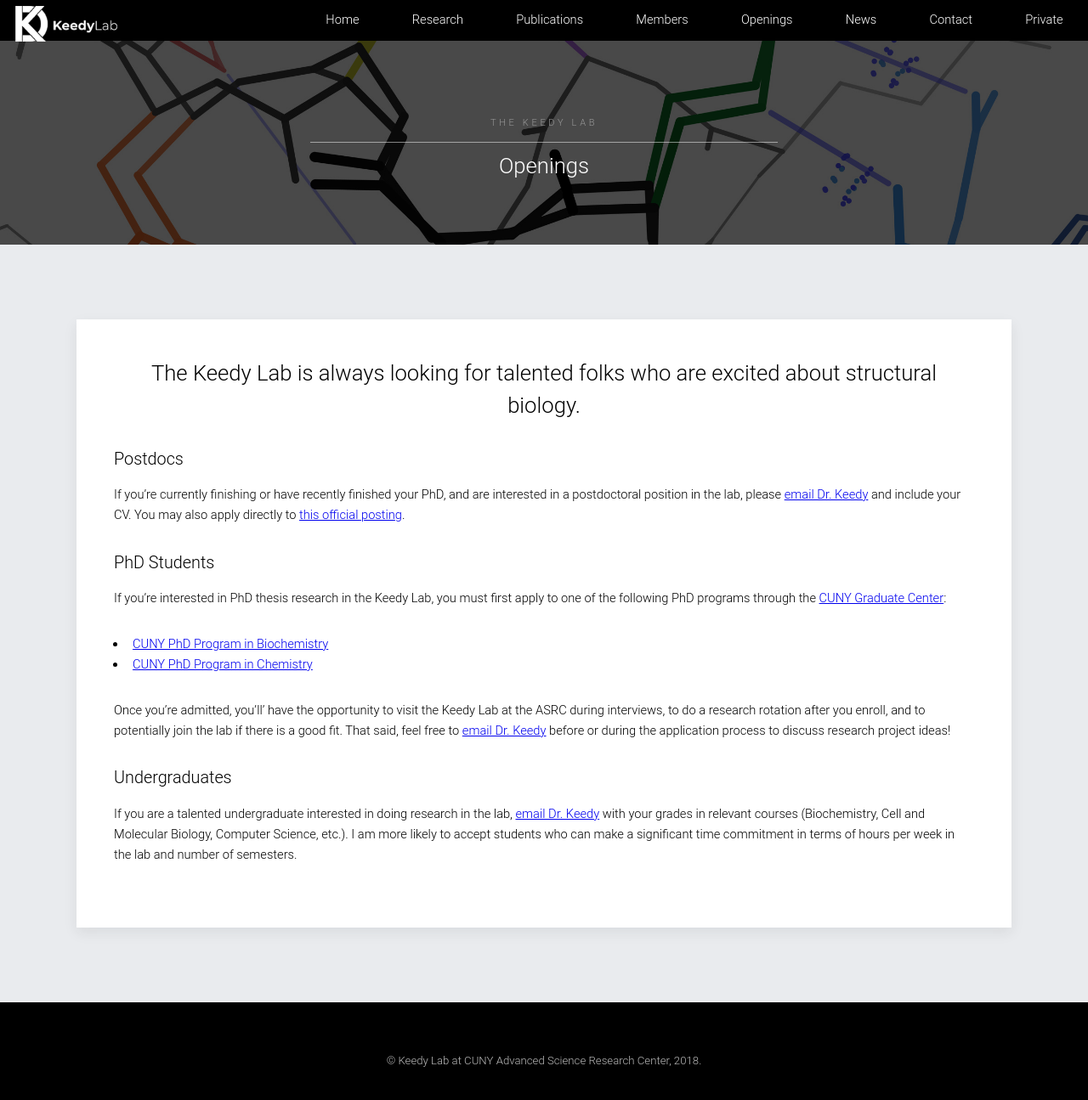
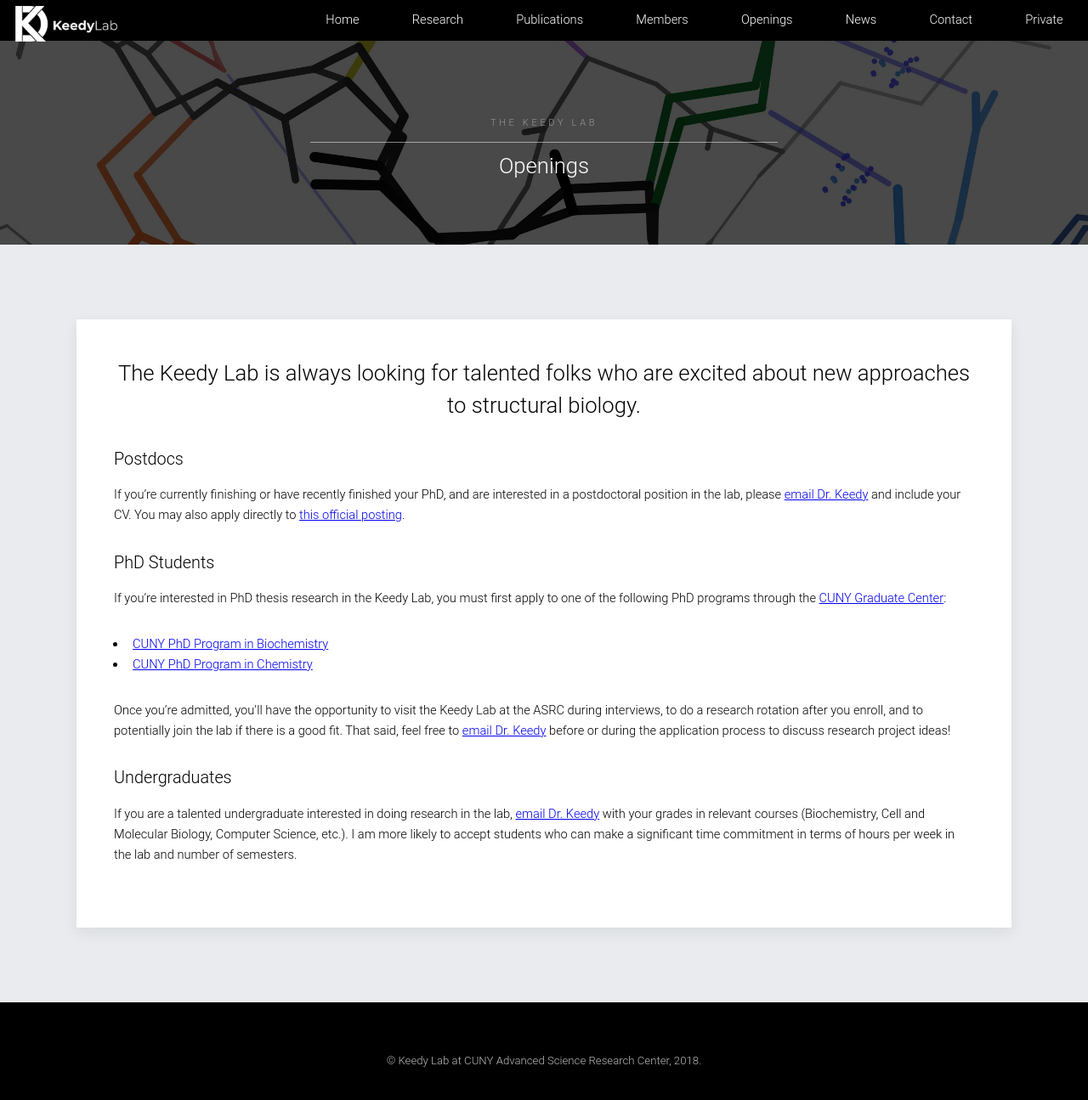
Before and after one commit to keedylab/keedylab.github.io, a Jekyll site: the page built from openings/index.html, in a window 1280 px wide and 1304 px high. Shown: the top 1295 px of the window at 85% size. Built offline with Jekyll 4.4.1, drawn with Linux system fonts in a browser that asks for light colours.

Commit message:
Tweaked CCP4SW pub

```diff
--- a/_data/publications.yml
+++ b/_data/publications.yml
@@ -1,10 +1,10 @@
-- citation: '**Keedy DA**. Journey to the center of the protein: allostery from multitemperature multiconformer X-­ray crystallography. *Acta Cryst D*. 2019'
+- citation: '**Keedy DA**. Journey to the center of the protein: allostery from multitemperature multiconformer X-­ray crystallography. *Acta Cryst D*. 2019.'
   date: 201901
-  image: '/images/pub/catalase_alt_netwk.jpg'
+  image: '/images/catalase_alt_netwk.jpg'
   pmid: In Process
   pmcid: In Process
   biorxiv:
-  pdf: '/pdf/keedy_2019'
+  pdf: '/pdf/keedy_2019.pdf'
   links:
     - name: CCP4
       url: 'http://www.ccp4.ac.uk/index.php'
--- a/openings/index.html
+++ b/openings/index.html
@@ -2,7 +2,7 @@
 layout: pages
 title: Openings
 group: openings
-heading: The Keedy Lab is always looking for talented folks who are excited about structural biology.
+heading: The Keedy Lab is always looking for talented folks who are excited about new approaches to structural biology.
 bgimage: ../../images/keedyasrc.jpg
 ---
 
@@ -17,7 +17,7 @@
   * [CUNY PhD Program in Biochemistry](https://www.gc.cuny.edu/Page-Elements/Academics-Research-Centers-Initiatives/Doctoral-Programs/Biochemistry/Admissions)
   * [CUNY PhD Program in Chemistry](https://www.gc.cuny.edu/Page-Elements/Academics-Research-Centers-Initiatives/Doctoral-Programs/Chemistry/Prospective-Students)
 
-Once you're admitted, you'll' have the opportunity to visit the Keedy Lab at the ASRC during interviews, to do a research rotation after you enroll, and to potentially join the lab if there is a good fit.  That said, feel free to [email Dr. Keedy](mailto:daniel.keedy@asrc.cuny.edu) before or during the application process to discuss research project ideas!
+Once you're admitted, you'll have the opportunity to visit the Keedy Lab at the ASRC during interviews, to do a research rotation after you enroll, and to potentially join the lab if there is a good fit.  That said, feel free to [email Dr. Keedy](mailto:daniel.keedy@asrc.cuny.edu) before or during the application process to discuss research project ideas!
 
 
 ### Undergraduates
```
Also changed, not shown: 1 other file.
